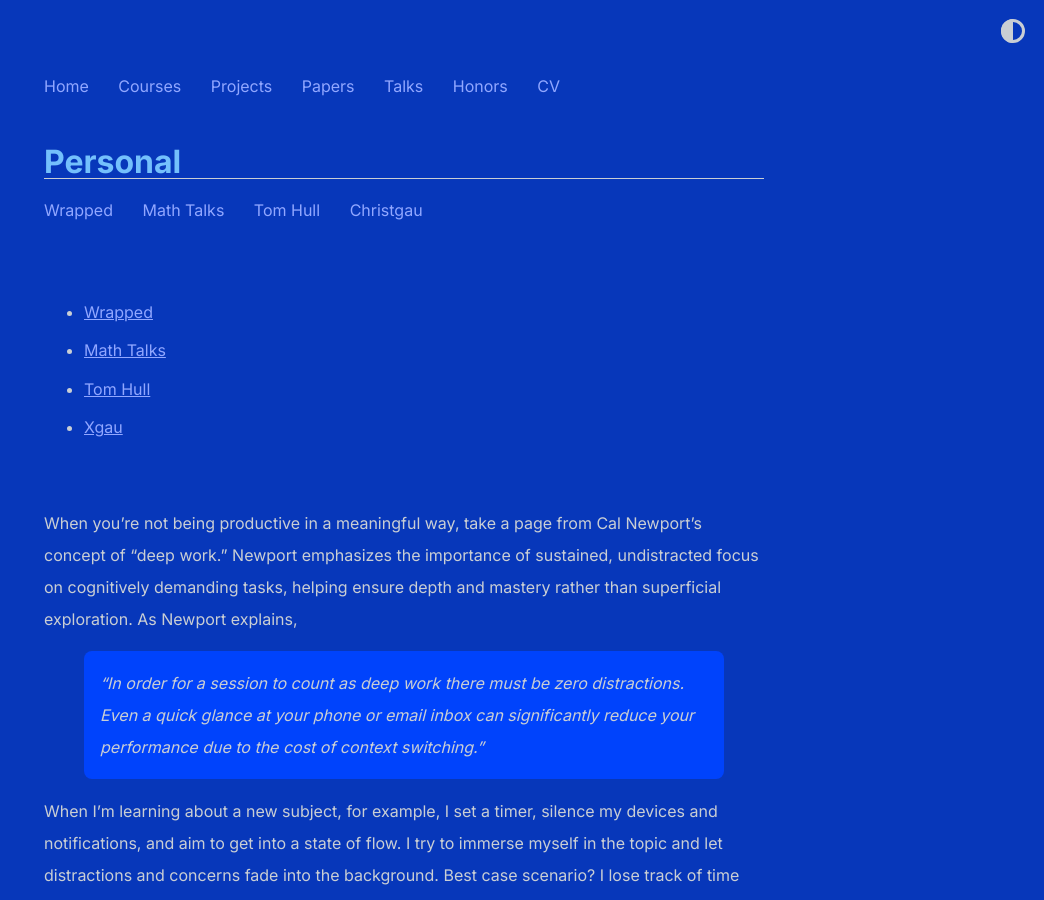
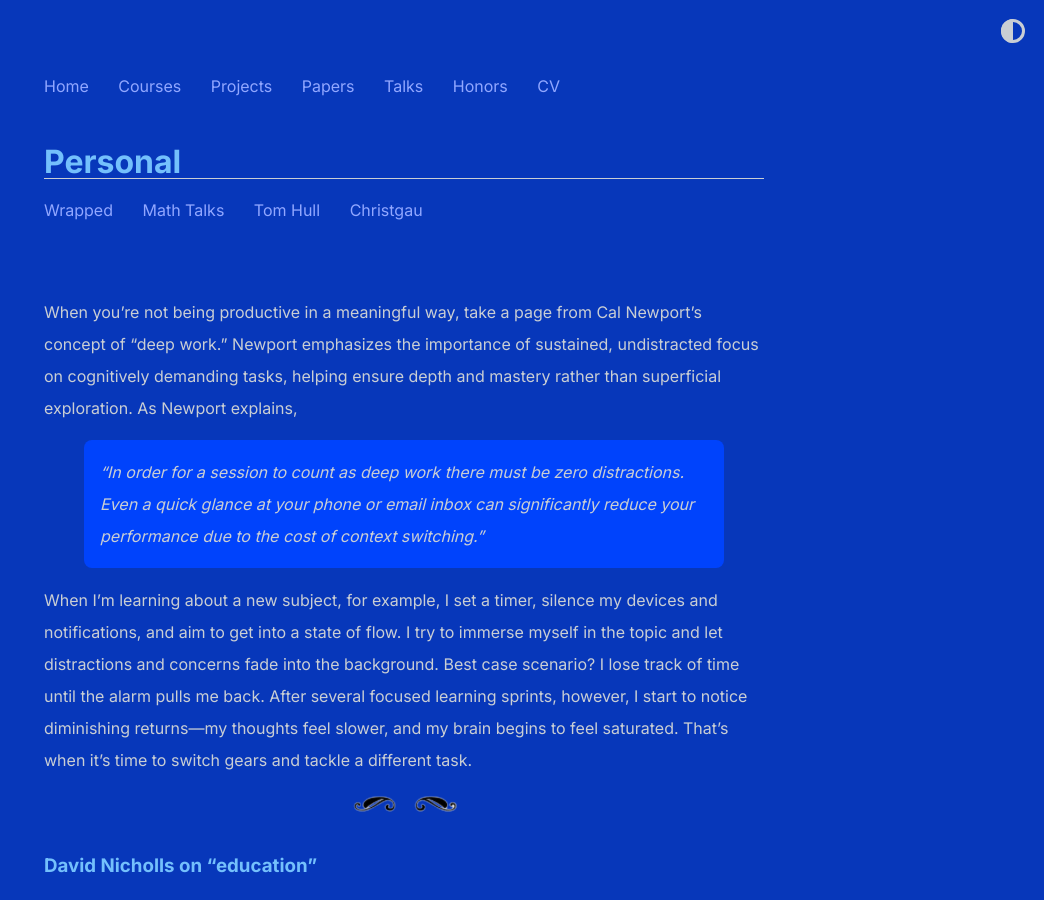
Before and after one commit to shihankanungo/shihankanungo.github.io, a Jekyll site: the page built from personal.md, in a window 1280 px wide and 900 px high. Shown: the whole window, without its empty margins (236-1280 px from the left). Built offline with Jekyll 4.4.1, drawn with Linux system fonts in a browser that asks for light colours.

Commit message:
Update personal.md

```diff
--- a/personal.md
+++ b/personal.md
@@ -2,13 +2,6 @@
 layout: personal
 title: Personal
 ---
-<br>
-
-- [Wrapped](wrapped)
-- [Math Talks](wrapped#math-talks)
-- [Tom Hull](tomhull)
-- [Xgau](xgau)
-
 <br>
 
 When you're not being productive in a meaningful way, take a page from Cal Newport’s concept of “deep work.” Newport emphasizes the importance of sustained, undistracted focus on cognitively demanding tasks, helping ensure depth and mastery rather than superficial exploration. As Newport explains,
```
